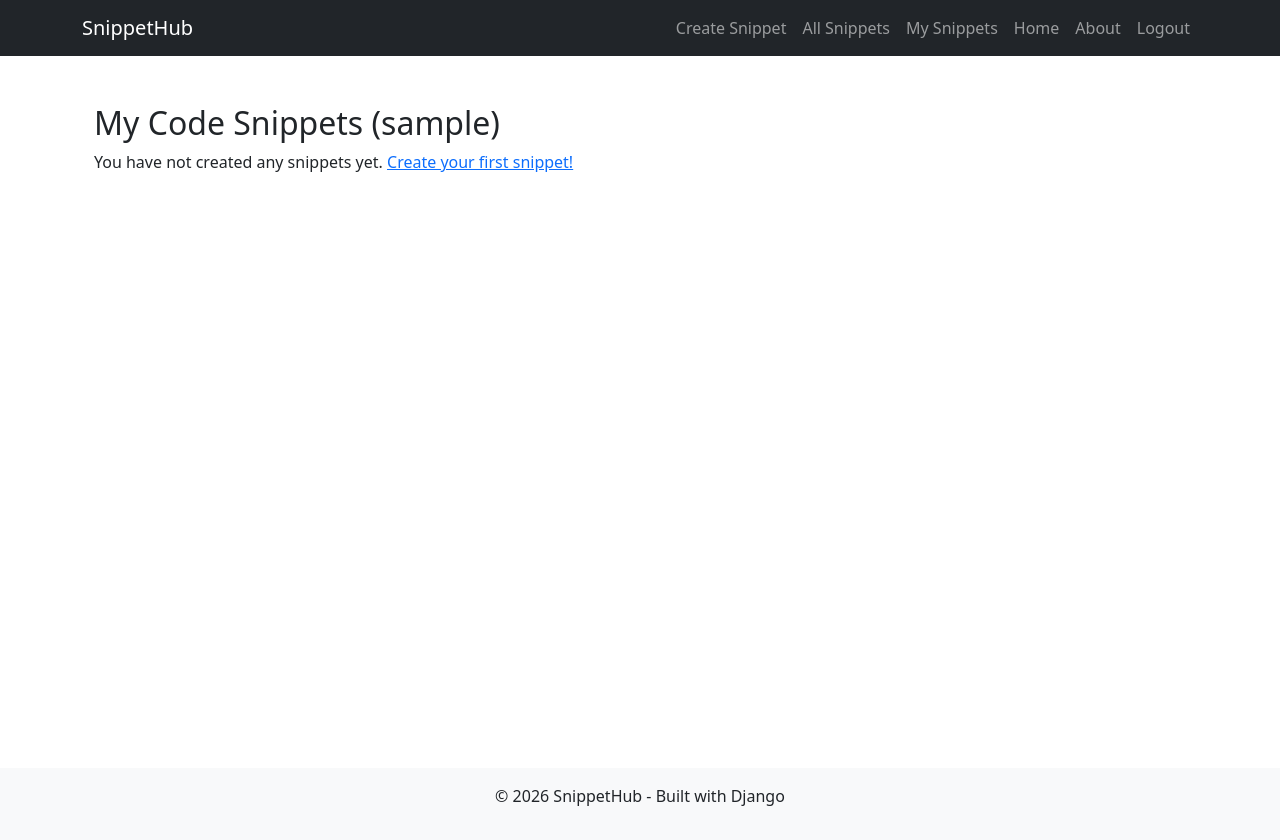
After one commit to StefanKraev/Naturally-Challenged, a Django app: page /snippets/my-snippets/ in a window 1280 px wide. The commit adds this page. Run offline with Django 5.2, Linux system fonts and the light colour scheme; the visitor is signed in with stand-in values (Sample User, id 1); data that the repository does not hold is empty.

Commit message:
Created page for the user created snippets

```diff
--- a/code_snippets/forms.py
+++ b/code_snippets/forms.py
@@ -4,11 +4,9 @@ from .models import CodeSnippet
 class CodeSnippetForm(forms.ModelForm):
     class Meta:
         model = CodeSnippet
-        # Тук описваме кои полета да вижда потребителят
-        # 'developer' не го добавяме, защото ще го взимаме автоматично от request.user
+
         fields = ['title', 'content', 'category']
 
-        # Можеш да добавиш и малко стил (например за Bootstrap)
         widgets = {
             'title': forms.TextInput(attrs={'class': 'form-control'}),
             'content': forms.Textarea(attrs={'class': 'form-control', 'rows': 5}),
--- a/code_snippets/templates/base.html
+++ b/code_snippets/templates/base.html
@@ -14,6 +14,8 @@
             <div class="navbar-nav">
             {% if user.is_authenticated %}
                 <a class="nav-link" href="{% url 'create_snippet' %}">Create Snippet</a>
+                <a class="nav-link" href="{% url 'all_snippets' %}">All Snippets</a>
+                <a class="nav-link" href="{% url 'my_snippets' %}">My Snippets</a>
                 <a class="nav-link" href="{% url 'home' %}">Home</a>
                 <a class="nav-link" href="{% url 'about' %}">About</a>
                 <a class="nav-link" href="{% url 'logout' %}">Logout</a>
--- a/code_snippets/templates/create_snippet.html
+++ b/code_snippets/templates/create_snippet.html
@@ -1,4 +1,5 @@
 {% extends 'base.html' %}
+{% load crispy_forms_tags %}
 
 {% block content %}
 <div class="container mt-5">
@@ -8,7 +9,7 @@
         {% csrf_token %}
 
         <div class="mb-3">
-            {{ form.as_p }}
+            {{ form|crispy }}
         </div>
 
         <button type="submit" class="btn btn-primary">Запази кода</button>
--- /dev/null
+++ b/code_snippets/templates/my_snippets.html
@@ -0,0 +1,23 @@
+{% extends 'base.html' %}
+
+{% block content %}
+<div class="container mt-5">
+    <h2>My Code Snippets ({{ request.user.username }})</h2>
+
+    <div class="row">
+        {% for snippet in snippets %}
+        <div class="col-md-4 mb-4">
+            <div class="card">
+                <div class="card-body">
+                    <h5 class="card-title">{{ snippet.title }}</h5>
+                    <p class="text-muted">Категория: {{ snippet.category.name }}</p>
+                    <pre><code>{{ snippet.content|truncatechars:100 }}</code></pre>
+                </div>
+            </div>
+        </div>
+        {% empty %}
+        <p>You have not created any snippets yet. <a href="{% url 'create_snippet' %}">Create your first snippet!</a></p>
+        {% endfor %}
+    </div>
+</div>
+{% endblock %}
--- a/code_snippets/urls.py
+++ b/code_snippets/urls.py
@@ -10,4 +10,5 @@ urlpatterns = [
     path('create/', views.create_snippet, name='create_snippet'),
     path('logout/', views.logout_view, name='logout'),
     path('snippets/', views.all_snippets, name='all_snippets'),
+    path('my-snippets/', views.my_snippets, name='my_snippets'),
 ]
--- a/code_snippets/views.py
+++ b/code_snippets/views.py
@@ -13,9 +13,9 @@ def register(request):
     if request.method == 'POST':
         form = UserCreationForm(request.POST)
         if form.is_valid():
-            form.save() # Създава потребителя в базата данни
+            form.save()
             messages.success(request, 'Account created successfully!')
-            return redirect('home') # Пренасочва след регистрация
+            return redirect('home')
     else:
         form = UserCreationForm()
     return render(request, 'register.html', {'form': form})
@@ -55,3 +55,8 @@ def logout_view(request):
 def all_snippets(request):
     snippets = CodeSnippet.objects.all().order_by('-id')
     return render(request, 'all_snippets.html', {'snippets': snippets})
+
+@login_required
+def my_snippets(request):
+    snippets = CodeSnippet.objects.filter(developer=request.user).order_by('-id')
+    return render(request, 'my_snippets.html', {'snippets': snippets})
```
